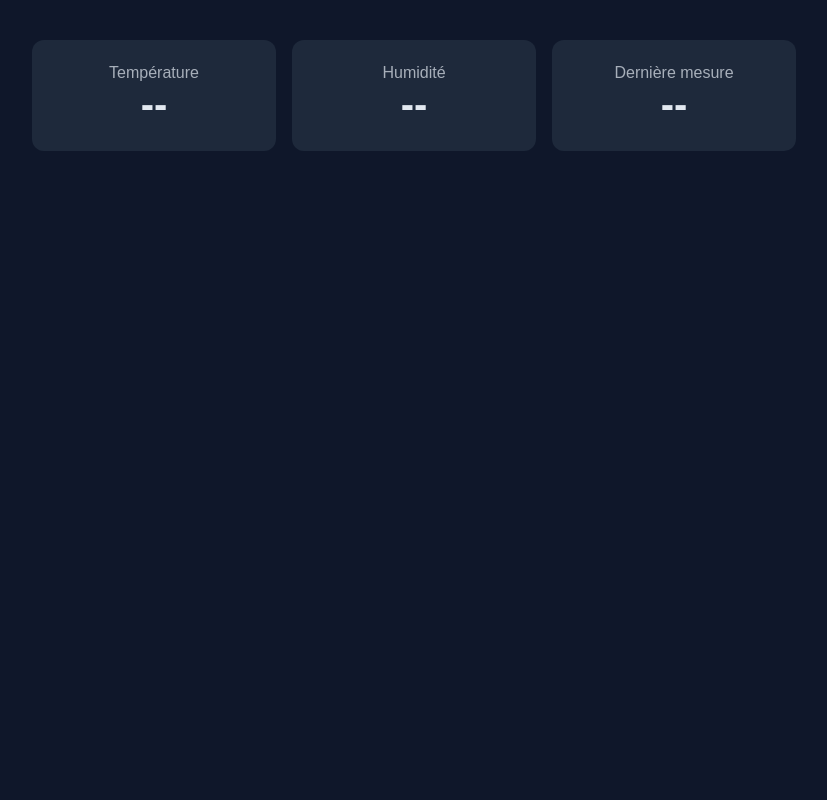
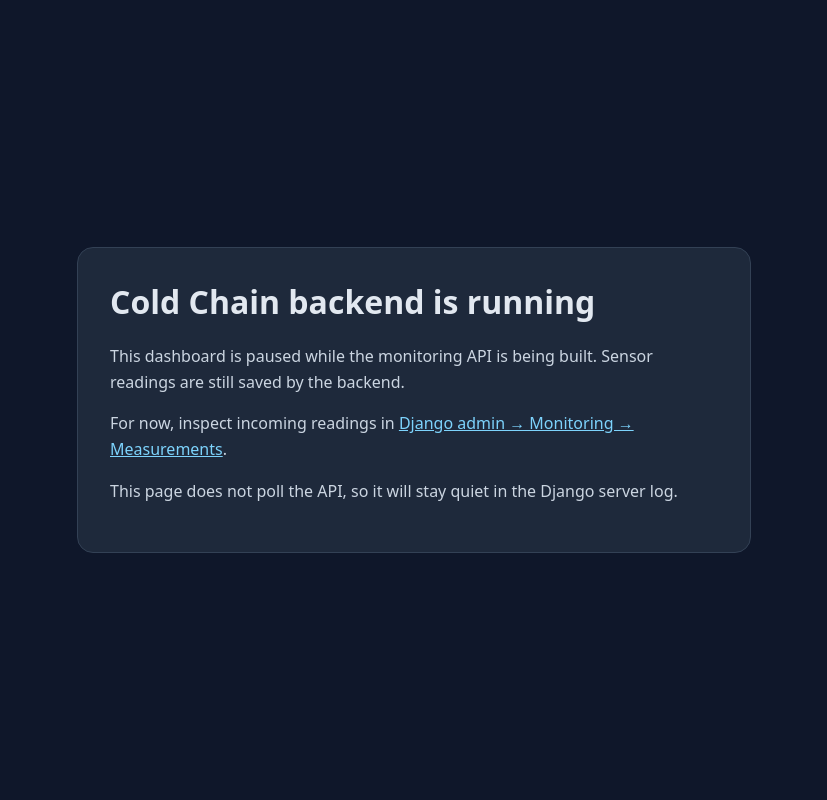
Before and after one commit to iliassai/coldchain, a Django app: page /dashboard/ in a window 1280 px wide. Shown: the whole page, without its empty margins (226-1053 px from the left). Run offline with Django 5.2, Linux system fonts and the light colour scheme; data that the repository does not hold is empty.

Commit message:
fix: stop legacy dashboard polling during backend development

```diff
--- a/DHT/templates/DHT/dashboard.html
+++ b/DHT/templates/DHT/dashboard.html
@@ -1,60 +1,43 @@
 <!DOCTYPE html>
-<html lang="fr">
+<html lang="en">
 <head>
-  <meta charset="UTF-8">
+  <meta charset="utf-8">
   <meta name="viewport" content="width=device-width, initial-scale=1">
-  <title>Cold Chain</title>
+  <title>Cold Chain · Backend development</title>
   <style>
-    body {
-      font-family: sans-serif;
+    :root {
+      color-scheme: dark;
+      font-family: system-ui, sans-serif;
       background: #0f172a;
       color: #e2e8f0;
-      display: flex;
-      gap: 1rem;
-      justify-content: center;
+    }
+    body {
+      box-sizing: border-box;
+      min-height: 100vh;
+      margin: 0;
+      display: grid;
+      place-items: center;
       padding: 2rem;
-      flex-wrap: wrap;
     }
-    .card {
+    main {
+      width: min(100%, 38rem);
+      padding: 2rem;
+      border: 1px solid #334155;
+      border-radius: 1rem;
       background: #1e293b;
-      border-radius: 12px;
-      padding: 1.5rem 2rem;
-      min-width: 180px;
-      text-align: center;
     }
-    .value { font-size: 2.5rem; font-weight: bold; }
-    .label { opacity: .7; }
+    h1 { margin-top: 0; }
+    p { line-height: 1.6; color: #cbd5e1; }
+    a { color: #7dd3fc; }
+    code { color: #bae6fd; }
   </style>
 </head>
 <body>
-  <div class="card"><div class="label">Température</div><div class="value" id="temp">--</div></div>
-  <div class="card"><div class="label">Humidité</div><div class="value" id="hum">--</div></div>
-  <div class="card"><div class="label">Dernière mesure</div><div class="value" id="ago">--</div></div>
-
-  <script>
-    async function refresh() {
-      try {
-        const res = await fetch("/api/get");
-        const { data } = await res.json();
-        if (!data.length) return;
-
-        const last = data.reduce((a, b) => new Date(a.dt) > new Date(b.dt) ? a : b);
-        document.getElementById("temp").textContent = `${Number(last.temp).toFixed(1)} °C`;
-        document.getElementById("hum").textContent = `${Number(last.hum).toFixed(1)} %`;
-        const measuredAt = new Date(last.dt);
-        const seconds = Math.floor((Date.now() - measuredAt) / 1000);
-        const minutes = Math.floor(seconds / 60);
-        const remainingSeconds = seconds % 60;
-        const exactTime = measuredAt.toLocaleString();
-        document.getElementById("ago").textContent =
-          `${minutes} min ${remainingSeconds} sec (${exactTime})`;
-      } catch (e) {
-        console.error(e);
-      }
-    }
-
-    refresh();
-    setInterval(refresh, 5000);
-  </script>
+  <main>
+    <h1>Cold Chain backend is running</h1>
+    <p>This dashboard is paused while the monitoring API is being built. Sensor readings are still saved by the backend.</p>
+    <p>For now, inspect incoming readings in <a href="/admin/monitoring/measurement/">Django admin → Monitoring → Measurements</a>.</p>
+    <p>This page does not poll the API, so it will stay quiet in the Django server log.</p>
+  </main>
 </body>
 </html>
```
Also changed, not shown: doc/progress.md (+1 -1 lines), README.md, doc/README.md.
